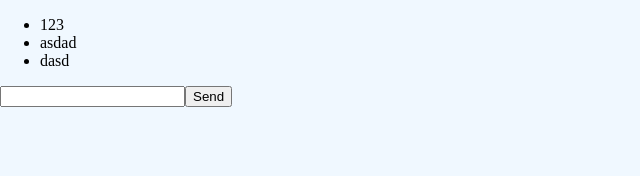
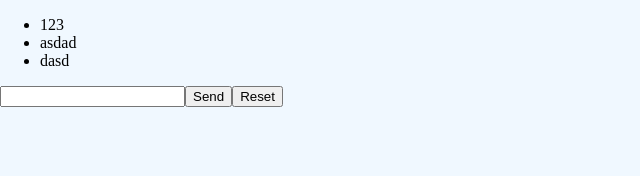
Before and after one commit to kry23/koray-korkmaz-dev-hope-react-mod-exercises, a React (Create React App) app: page / in a window 1280 px wide. Shown: the top 176 px of the page, without its empty margins (0-640 px from the left). Built offline with nearby package versions, Linux system fonts and the light colour scheme.

Commit message:
lists-5 sol.

```diff
--- a/src/TodoList.jsx
+++ b/src/TodoList.jsx
@@ -13,6 +13,10 @@ function TodoList({ todos }) {
     setInputVal("");
   };
 
+  const clearList = () => {
+    setItems([]);
+  };
+
   return (
     <>
       <ul>
@@ -22,6 +26,7 @@ function TodoList({ todos }) {
       </ul>
       <input type="text" id="input" value={inputVal} onChange={handleInput} />
       <button onClick={addToList}>Send</button>
+      <button onClick={clearList}>Reset</button>
     </>
   );
 }
```
